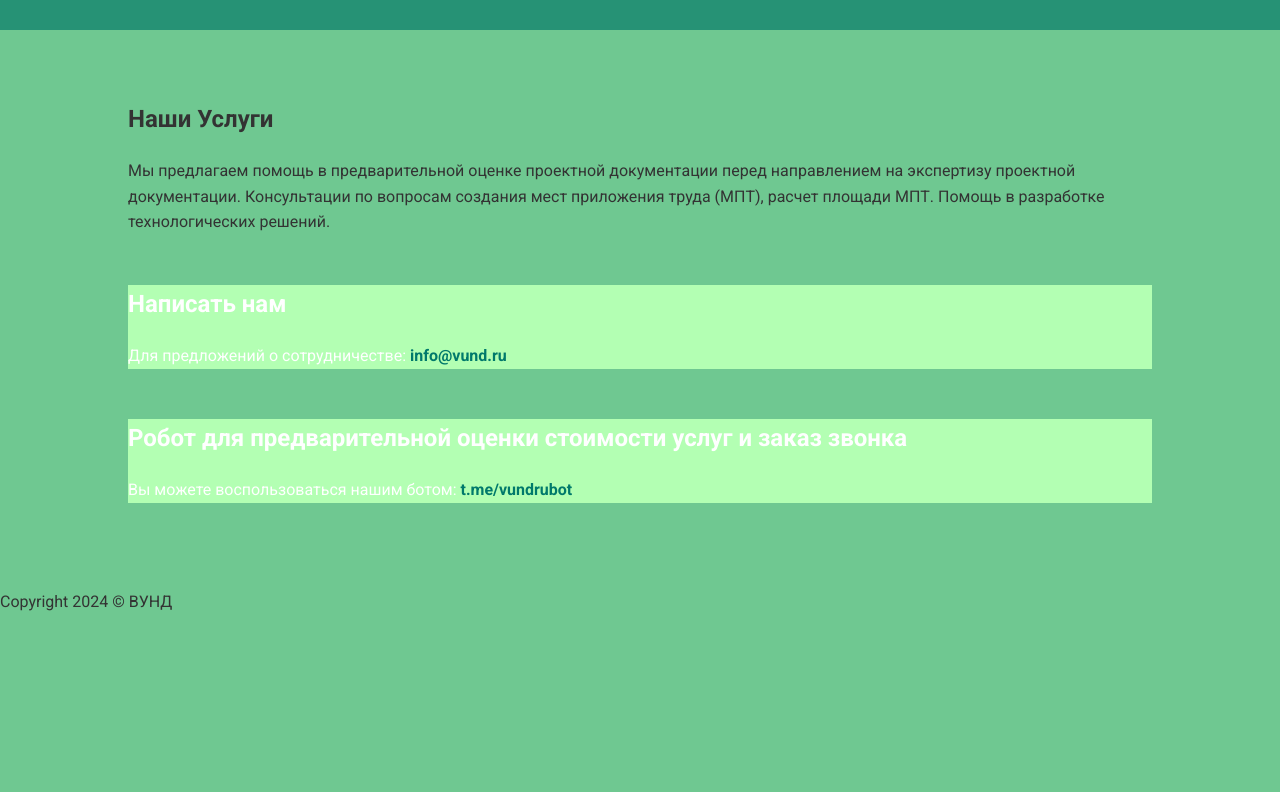
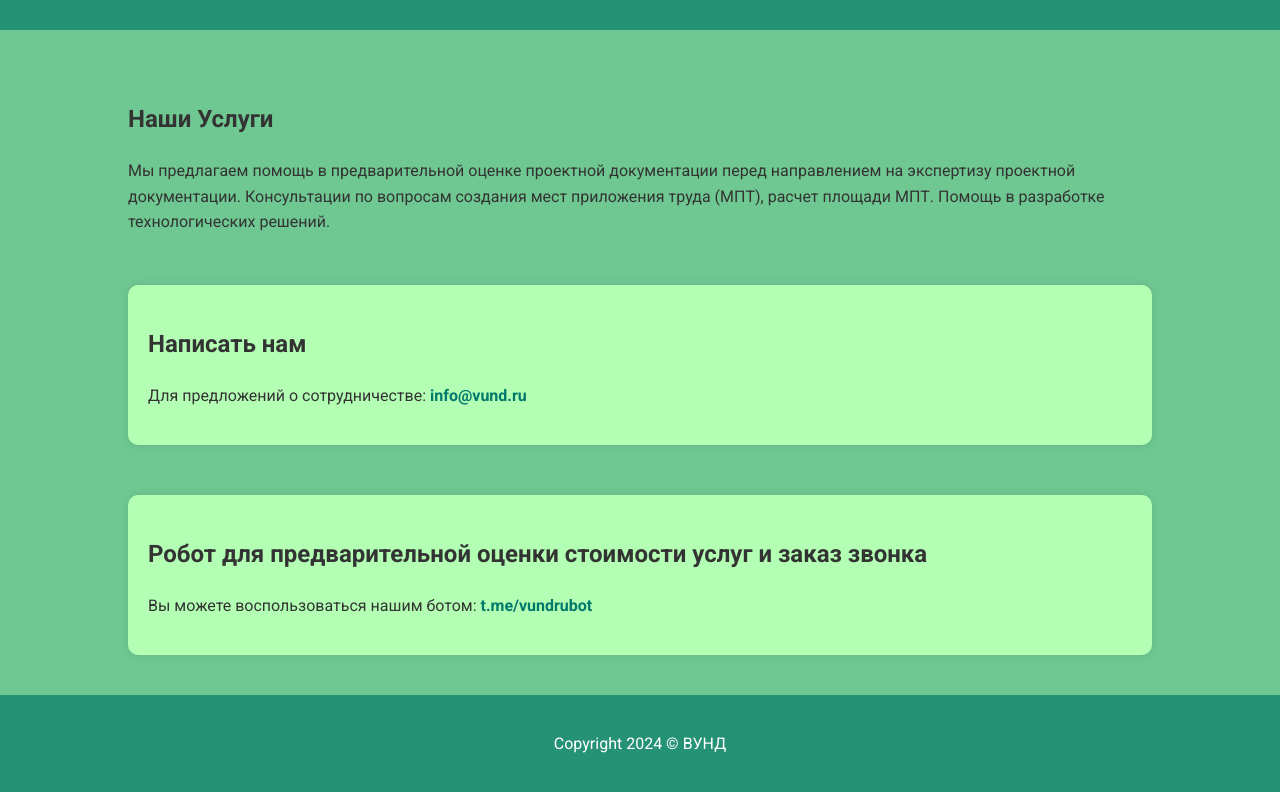
Before and after one commit to xmilez/xmilez.github.io, a plain HTML site: page index.html in a window 1280 px wide. Shown: the part 134-926 px from the top of the page. Before the commit the page ends 800 px from the top, so only its background shows below. Drawn offline with Linux system fonts and the light colour scheme.

Commit message:
Update index.html

```diff
--- a/index.html
+++ b/index.html
@@ -49,7 +49,7 @@
             margin: 50px 0;
         }
         .contact-info, .bot-info {
-            background-color: #b3ffb3; /*white;
+            background-color: #b3ffb3; /* white */
             padding: 20px;
             border-radius: 10px;
             box-shadow: 0 0 10px rgba(0, 0, 0, 0.1);
```
